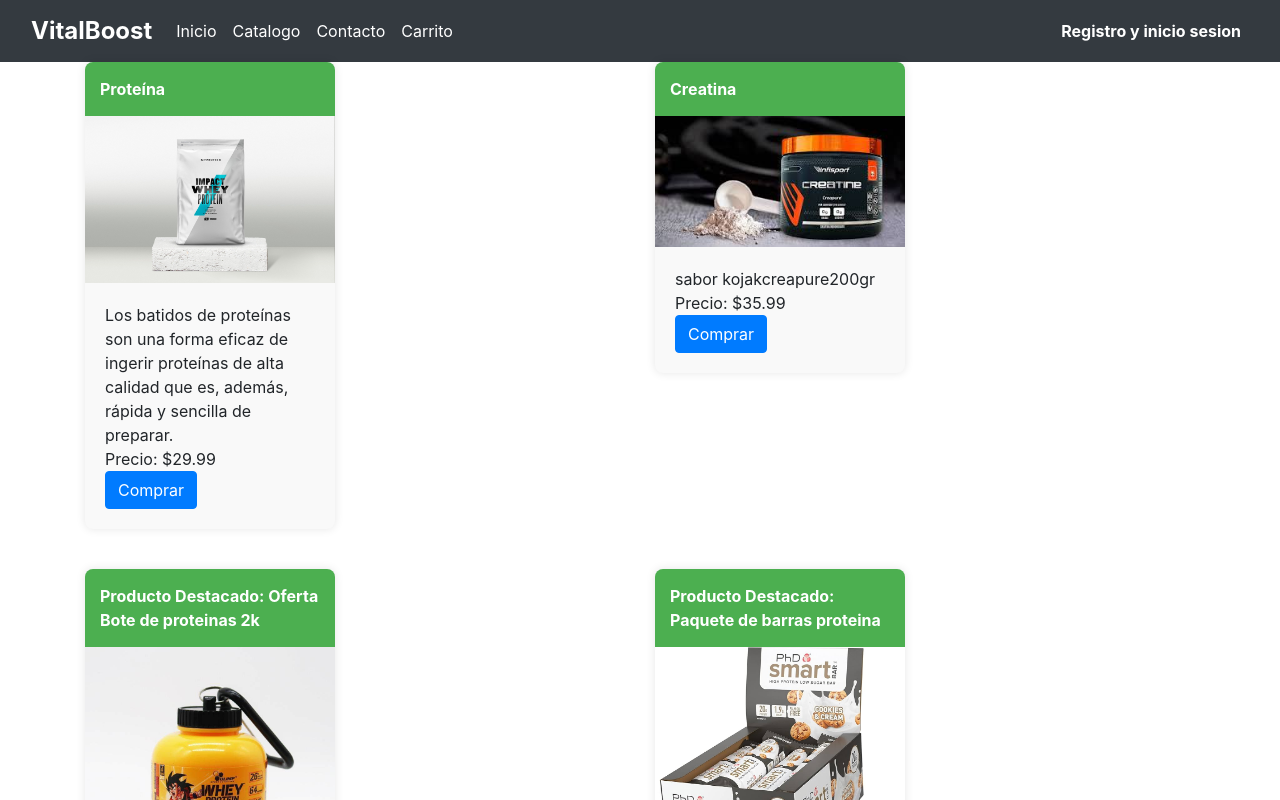
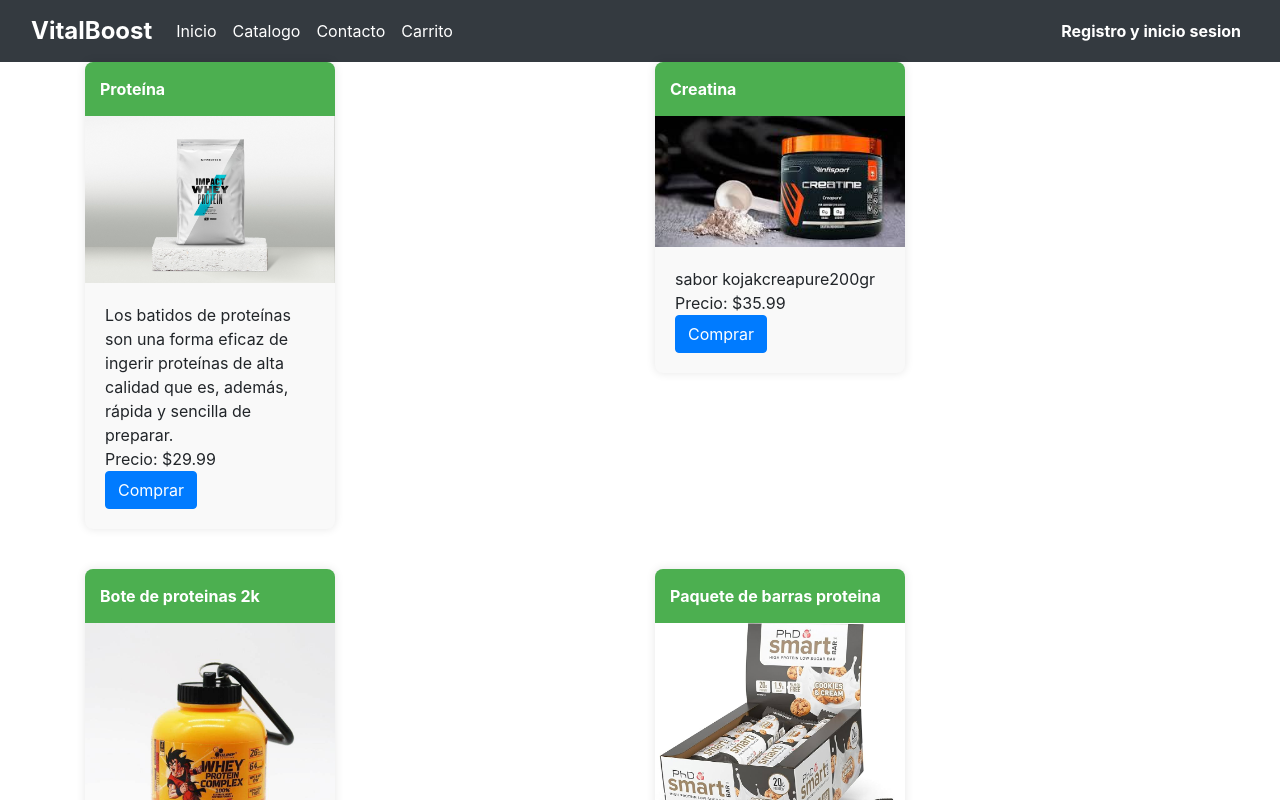
Before and after one commit to danielmoralesferrando/proyecto-ed-lm, an Angular app: page /productos in a window 1280 px wide. Shown: the top 800 px of the page. Built offline with nearby package versions, Linux system fonts and the light colour scheme.

Commit message:
catalogo productos

```diff
--- a/src/app/component/catalogo/catalogo.component.html
+++ b/src/app/component/catalogo/catalogo.component.html
@@ -1,20 +1,18 @@
 <div class="row">
     <div class="col">
         <div class="card" style="width: 18rem;">
-            <img src="..." class="card-img-top" alt="...">
+            <img src="assets/img/proteina.jpg" class="card-img-top" alt="...">
             <div class="card-body">
-                <h5 class="card-title">Card title</h5>
-                <p class="card-text">Some quick example text to build on the card title and make up the bulk of the card's content.</p>
+                <h5 class="card-title">Proteína</h5>
                 <a routerLink="/productos" class="btn btn-primary">Go somewhere</a>
             </div>
         </div>
     </div>
     <div class="col">
         <div class="card" style="width: 18rem;">
-            <img src="..." class="card-img-top" alt="...">
+            <img src="assets/img/creatina.jpg" class="card-img-top" alt="...">
             <div class="card-body">
-                <h5 class="card-title">Card title</h5>
-                <p class="card-text">Some quick example text to build on the card title and make up the bulk of the card's content.</p>
+                <h5 class="card-title">Creatina</h5>
                 <a routerLink="/productos" class="btn btn-primary">Go somewhere</a>
             </div>
         </div>
@@ -23,20 +21,18 @@
 <div class="row">
     <div class="col">
         <div class="card" style="width: 18rem;">
-            <img src="..." class="card-img-top" alt="...">
+            <img src="assets/img/destacado1.jpg" class="card-img-top" alt="...">
             <div class="card-body">
-                <h5 class="card-title">Card title</h5>
-                <p class="card-text">Some quick example text to build on the card title and make up the bulk of the card's content.</p>
+                <h5 class="card-title">Bote de proteinas 2k</h5>
                 <a routerLink="/productos" class="btn btn-primary">Go somewhere</a>
             </div>
         </div>
     </div>
     <div class="col">
         <div class="card" style="width: 18rem;">
-            <img src="..." class="card-img-top" alt="...">
+            <img src="assets/img/destacado2.jpg" class="card-img-top" alt="...">
             <div class="card-body">
-                <h5 class="card-title">Card title</h5>
-                <p class="card-text">Some quick example text to build on the card title and make up the bulk of the card's content.</p>
+                <h5 class="card-title">Paquete de barras proteina</h5>
                 <a routerLink="/productos" class="btn btn-primary">Go somewhere</a>
             </div>
         </div>
--- a/src/app/component/productos/productos.component.html
+++ b/src/app/component/productos/productos.component.html
@@ -38,7 +38,7 @@
 
             <div class="col-md-6">
                 <div class="product">
-                    <div class="product-title">Producto Destacado: Oferta Bote de proteinas 2k</div>
+                    <div class="product-title">Bote de proteinas 2k</div>
                     <img src="assets/img/destacado1.jpg" class="img-fluid" alt="Producto 2">
                     <div class="product-info">
                         <p>
@@ -53,7 +53,7 @@
 
             <div class="col-md-6">
                 <div class="product">
-                    <div class="product-title">Producto Destacado:  Paquete de barras proteina</div>
+                    <div class="product-title">Paquete de barras proteina</div>
                     <img src="assets/img/destacado2.jpg" class="img-fluid" alt="Producto 2">
                     <div class="product-info">
                         <p>>Barritas Proteína - 20g Proteína x Barrita - Baja en azúcar y Calorías - Sin Aceite de Palma
```
